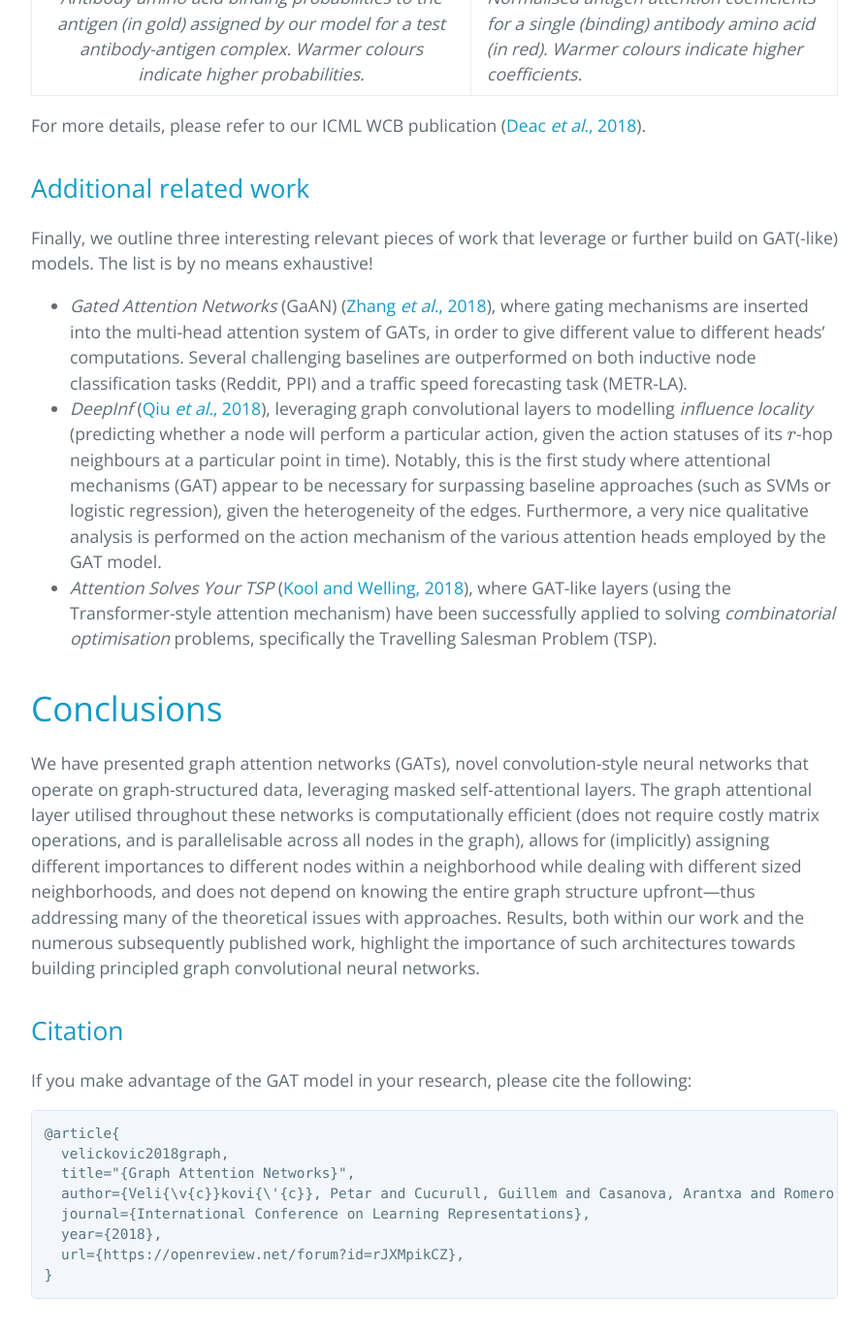
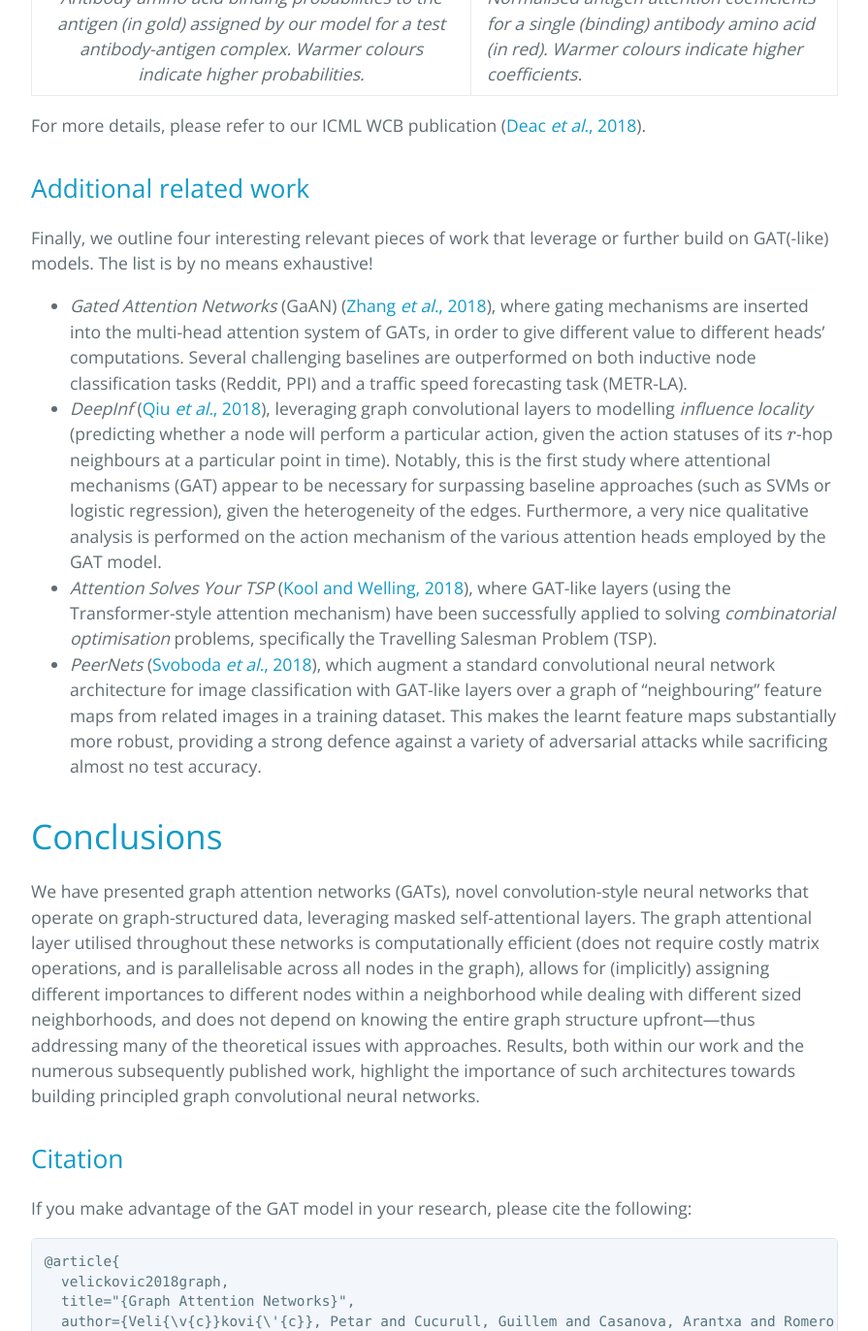
Before and after one commit to PetarV-/GAT, a Jekyll site: the page built from index.md, in a window 1280 px wide and 1400 px high, scrolled down 7855 px, cut to the strip 27-1400 px from the top of the window. Shown: the whole strip at 97% size, without its empty margins (192-1087 px from the left). Built offline with Jekyll 4.4.1, drawn with Linux system fonts in a browser that asks for light colours; formulas are drawn with MathJax 3.

Commit message:
Added PeerNets reference

```diff
--- a/index.md
+++ b/index.md
@@ -137,11 +137,12 @@ For more details, please refer to our ICML WCB publication ([Deac _et al._, 2018
 
 ## Additional related work
 
-Finally, we outline three interesting relevant pieces of work that leverage or further build on GAT(-like) models. The list is by no means exhaustive!
+Finally, we outline four interesting relevant pieces of work that leverage or further build on GAT(-like) models. The list is by no means exhaustive!
 
 * _Gated Attention Networks_ (GaAN) ([Zhang _et al._, 2018](https://arxiv.org/abs/1803.07294)), where gating mechanisms are inserted into the multi-head attention system of GATs, in order to give different value to different heads' computations. Several challenging baselines are outperformed on both inductive node classification tasks (Reddit, PPI) and a traffic speed forecasting task (METR-LA).
 * _DeepInf_ ([Qiu _et al._, 2018](https://www.haoma.io/pdf/deepinf.pdf)), leveraging graph convolutional layers to modelling _influence locality_ (predicting whether a node will perform a particular action, given the action statuses of its \\(r\\)-hop neighbours at a particular point in time). Notably, this is the first study where attentional mechanisms (GAT) appear to be necessary for surpassing baseline approaches (such as SVMs or logistic regression), given the heterogeneity of the edges. Furthermore, a very nice qualitative analysis is performed on the action mechanism of the various attention heads employed by the GAT model.
 * _Attention Solves Your TSP_ ([Kool and Welling, 2018](https://arxiv.org/abs/1803.08475)), where GAT-like layers (using the Transformer-style attention mechanism) have been successfully applied to solving _combinatorial optimisation_ problems, specifically the Travelling Salesman Problem (TSP).
+* _PeerNets_ ([Svoboda _et al._, 2018](https://arxiv.org/abs/1806.00088)), which augment a standard convolutional neural network architecture for image classification with GAT-like layers over a graph of "neighbouring" feature maps from related images in a training dataset. This makes the learnt feature maps substantially more robust, providing a strong defence against a variety of adversarial attacks while sacrificing almost no test accuracy.
 
 # Conclusions
 
```
